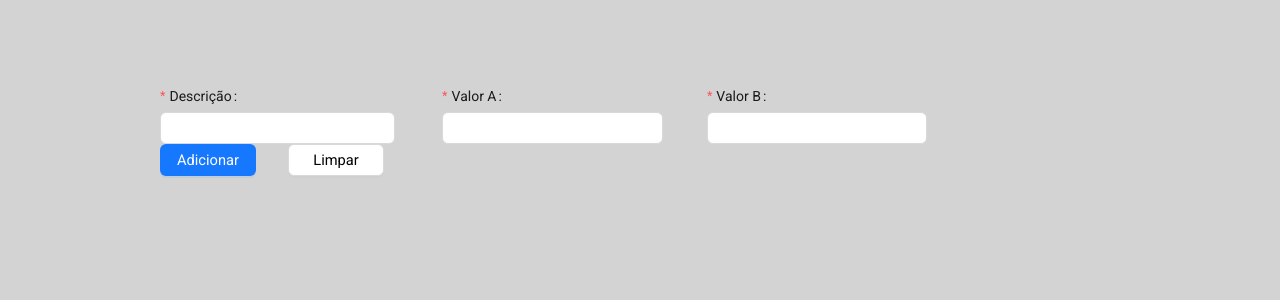
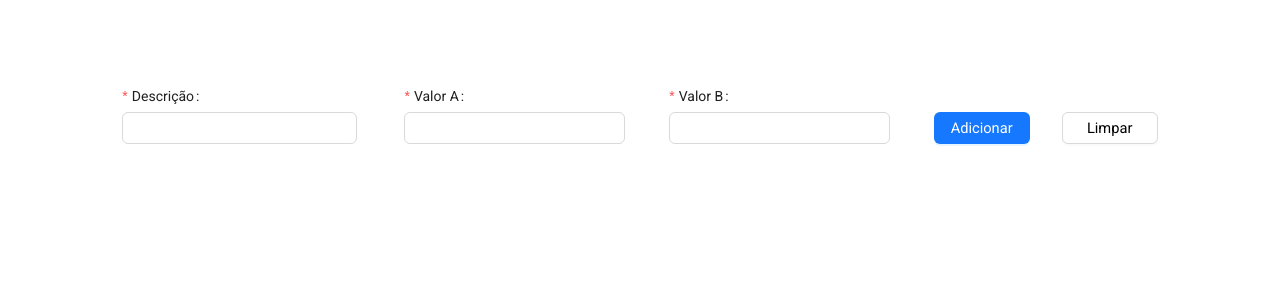
Before and after one commit to flavioh-assis/lista-de-frutas, a React (Create React App) app in the folder front/: page / in a window 1280 px wide. Shown: the top 300 px of the page. Built offline with nearby package versions, Linux system fonts and the light colour scheme.

Commit message:
Limita largura e remove background

```diff
--- a/front/src/styles/shared.ts
+++ b/front/src/styles/shared.ts
@@ -4,7 +4,10 @@ export const Page = styled.main`
   display: flex;
   flex-direction: column;
   align-items: center;
-  padding: 5rem 10rem;
-  background: lightGrey;
+  padding: 5rem 2rem;
+
+  max-width: 92rem;
   min-height: 100vh;
+  margin: auto;
+  gap: 5rem;
 `;
```
